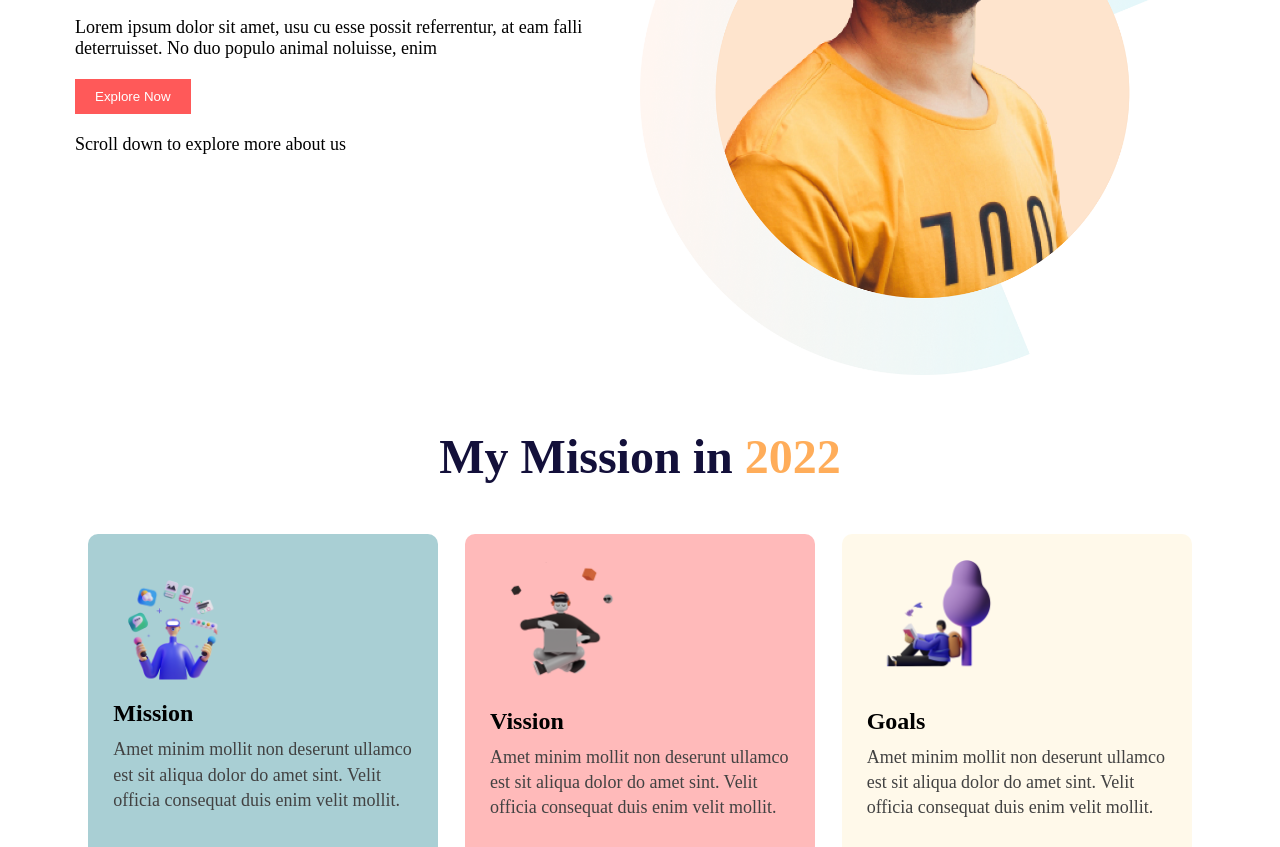
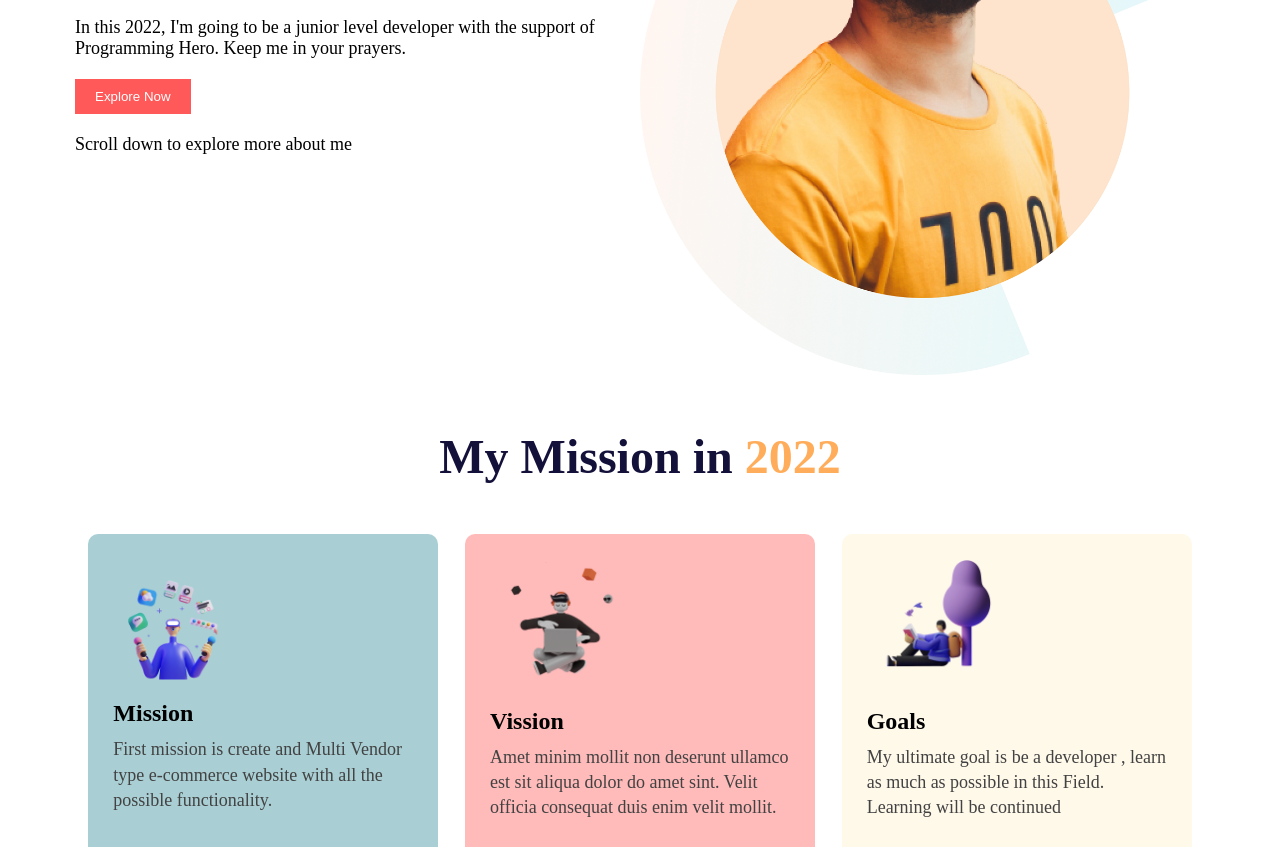
Before and after one commit to faiyaz-dot/simple-website, a plain HTML site: page index.html in a window 1280 px wide. Shown: the part 345-1192 px from the top of the page. Drawn offline with Linux system fonts and the light colour scheme.

Commit message:
aded some text

```diff
--- a/index.html
+++ b/index.html
@@ -13,9 +13,10 @@
         <section class="header flex justify-between">
             <div class="header-info flex flex-column justify-center">
                 <h2><span>Stay Focused on</span> <br> Mission 2022</h2>
-                <p>Lorem ipsum dolor sit amet, usu cu esse possit referrentur, at eam falli deterruisset. No duo populo animal noluisse, enim</p>
+
+                <p>In this 2022, I'm going to be a junior level developer with the support of Programming Hero. Keep me in your prayers.</p>
                 <button class="primary-btn">Explore Now</button>
-                <p>Scroll down to explore more about us</p>
+                <p>Scroll down to explore more about me</p>
             </div>
             <div class="header-img">
                 <div class="image">
@@ -32,7 +33,8 @@
                         <img src="images/illustrators/illustrator-1.png" alt="Mission one">
                     </div>
                     <h3>Mission</h3>
-                    <p>Amet minim mollit non deserunt ullamco est sit aliqua dolor do amet sint. Velit officia consequat duis enim velit mollit.</p>
+
+                    <p>First mission is create and Multi Vendor type e-commerce website with all the possible functionality.</p>
                 </div>
                 <div class="mission mission2">
                     <div class="icon">
@@ -46,7 +48,7 @@
                         <img src="images/illustrators/illustrator-3.png" alt="Mission three">
                     </div>
                     <h3>Goals</h3>
-                    <p>Amet minim mollit non deserunt ullamco est sit aliqua dolor do amet sint. Velit officia consequat duis enim velit mollit.</p>
+                    <p>My ultimate goal is be a developer , learn as much as possible in this Field. Learning will be continued </p>
                 </div>
             </div>
         </section>
@@ -67,7 +69,7 @@
         <section class="community-container flex ">
 
             <div class="community-info flex flex-column justify-center">
-                <h2>Develope <br> Without Limits</h2>
+                <h2>know our <br> Global Community</h2>
                 <p>Lorem ipsum dolor sit amet, usu cu esse possit referrentur, at eam falli deterruisset. No duo populo animal noluisse, enim deterruisset eos et. An mundi noster pri, ea eos quas expetendis scripserit, affert gubergren dissentias et cum.</p>
                 <button class="primary-btn">Read The Documention</button>
             </div>
```
